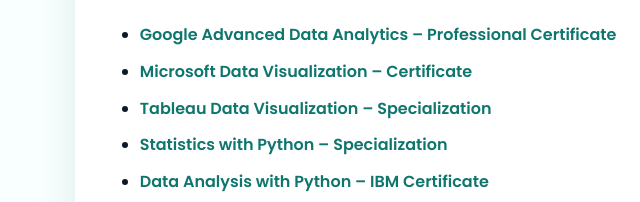
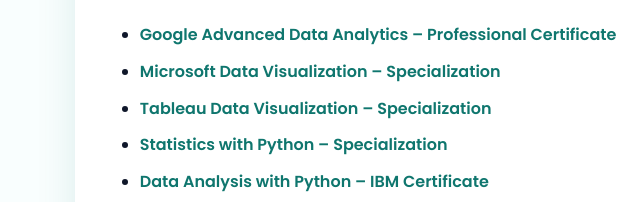
Before and after one commit to akashrajhub/Certifications, a plain HTML site: page index.html in a window 1280 px wide. Shown: the part 585-787 px from the top of the page, 44-684 px from the left. Drawn offline with Linux system fonts and the light colour scheme.

Commit message:
Update index.html

```diff
--- a/index.html
+++ b/index.html
@@ -319,7 +319,7 @@
 
       <ul class="cert-list">
         <li><a href="https://coursera.org/verify/professional-cert/WGJEARWYGNZY" target="_blank">Google Advanced Data Analytics – Professional Certificate </a></li>
-        <li><a href="https://coursera.org/verify/professional-cert/SJ95UVUDRH61" target="_blank">Microsoft Data Visualization – Certificate</a></li>
+        <li><a href="https://coursera.org/verify/professional-cert/SJ95UVUDRH61" target="_blank">Microsoft Data Visualization – Specialization</a></li>
         <li><a href="https://coursera.org/verify/specialization/E0XEL6TZSI6L" target="_blank">Tableau Data Visualization – Specialization</a></li>
         <li><a href="https://coursera.org/verify/specialization/G5L9VBUZNH6A" target="_blank">Statistics with Python – Specialization</a></li>
         <li><a href="https://coursera.org/verify/C6SZD2TL1XW8" target="_blank">Data Analysis with Python – IBM Certificate</a></li>
```
